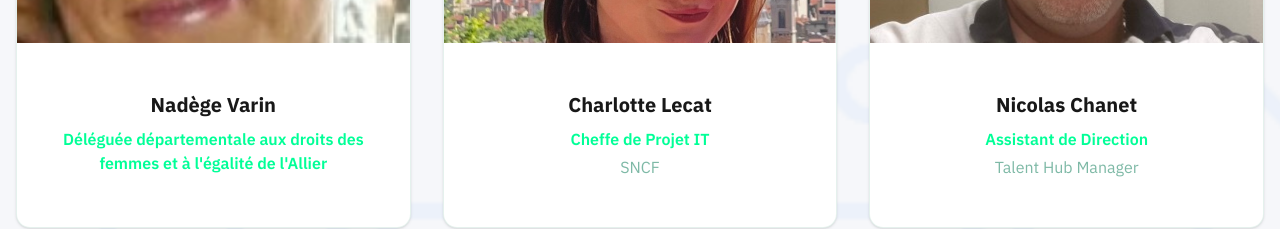
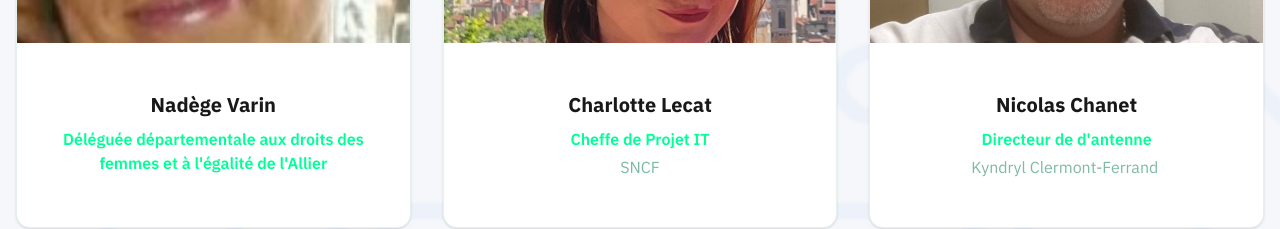
Before and after one commit to NavadixTech/forum_tech, a Next.js app: page /intervenants in a window 1280 px wide. Shown: the part 6360-6589 px from the top of the page. Built offline with nearby package versions, Linux system fonts and the light colour scheme.

Commit message:
EDIT Nicolas Chanet

```diff
--- a/components/speakers.tsx
+++ b/components/speakers.tsx
@@ -224,8 +224,8 @@ export function Speakers({ showAll = false }: SpeakersProps) {
     },
     {
       name: "Nicolas Chanet",
-      role: "Assistant de Direction",
-      company: "Talent Hub Manager",
+      role: "Directeur de d'antenne",
+      company: "Kyndryl Clermont-Ferrand ",
       image: "/chanet.png",
     },
     {
```
